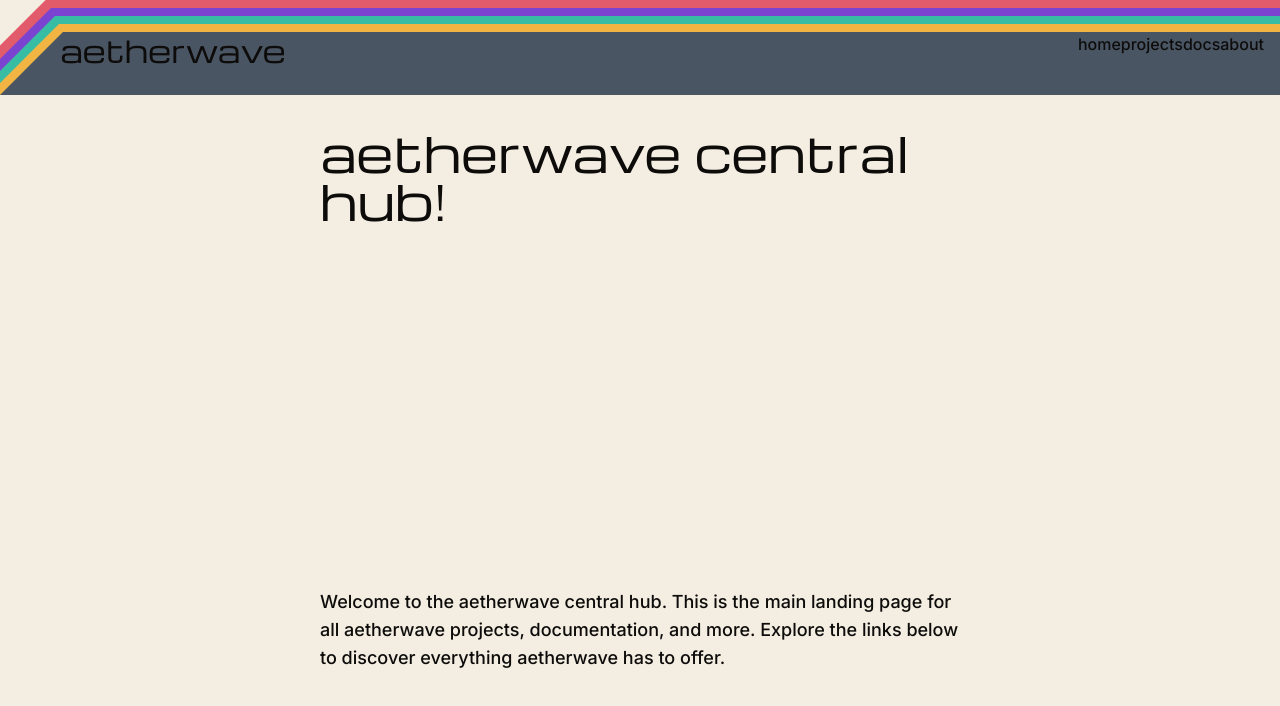
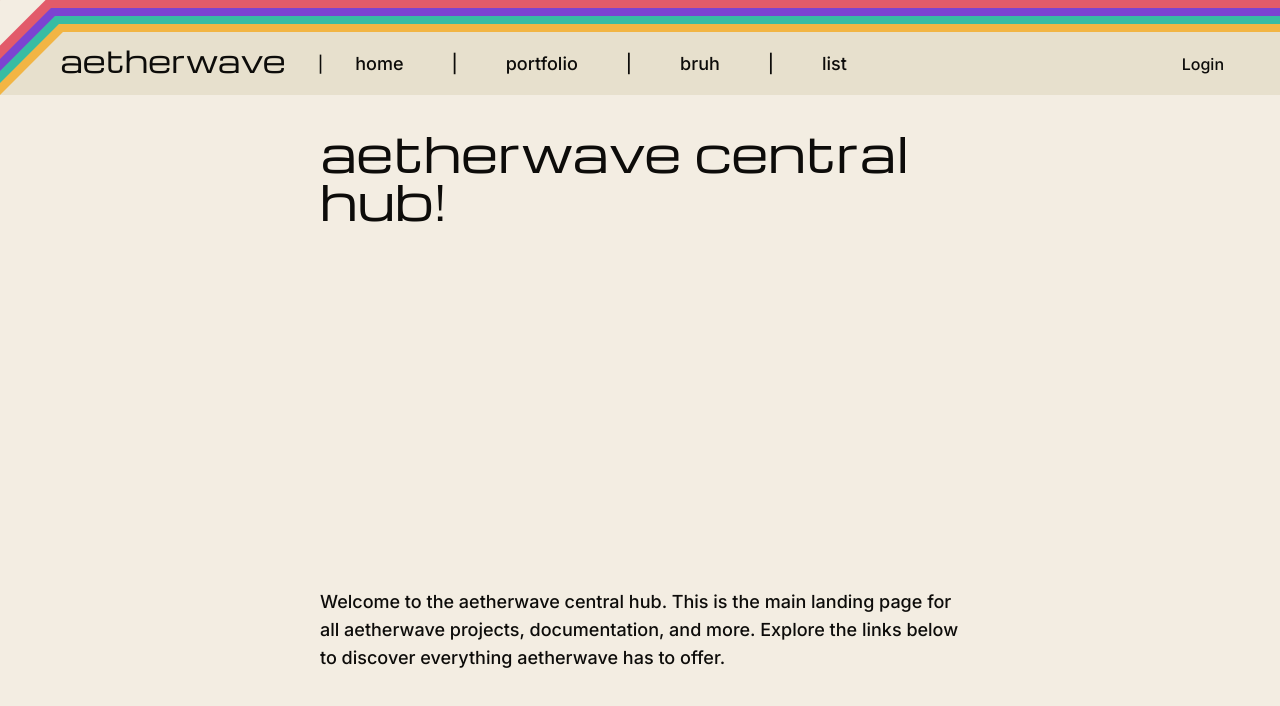
Before and after one commit to etherOnGitHub/aetherport, a Next.js app in the folder apps/web/: page / in a window 1280 px wide. Shown: the top 706 px of the page. Built offline with nearby package versions, Linux system fonts and the light colour scheme.

Commit message:
add: navbar with basic styling

```diff
--- a/apps/web/src/app/globals.css
+++ b/apps/web/src/app/globals.css
@@ -4,7 +4,7 @@
   /* contrast */
   --bg: #F3EDE2;
   --fg: #0d0c0a;
-  --cont1: #4A5564;
+  --cont1: #e7e0cd;
   /* main colours */
   --bar-red: #e25b6a;
   --bar-amber: #f2b544;
@@ -19,6 +19,7 @@
   :root {
     --bg: #0d0c0a;
     --fg: #F3EDE2;
+    --cont1: #11111a;
   }
 }
 
@@ -52,6 +53,10 @@ h6,
   font-family: var(--font-michroma), sans-serif;
 }
 
+nav span {
+  font-family: var(--font-michroma);
+}
+
 nav {
   background-color: var(--cont1);
 }
--- a/apps/web/src/app/layout.tsx
+++ b/apps/web/src/app/layout.tsx
@@ -31,7 +31,7 @@ export default function RootLayout({
                 className={`${michroma.variable} ${inter.variable} antialiased`}
             >
                 {/* { NAVBAR } */}
-                <div className="relative h-0 overflow-visible w-full top-0 left-0">
+                <div className="relative flex h-0 overflow-visible w-full top-0 left-0">
                     <div className="absolute h-2 w-full bg-(--bar-red) barIndexRed top-0 overflow-visible"></div>
                     <div className="absolute h-2 w-full bg-(--bar-purple) barIndexPurple top-2 overflow-visible"></div>
                     <div className="absolute h-2 w-full bg-(--bar-teal) barIndexTeal top-4 overflow-visible"></div>
@@ -40,18 +40,36 @@ export default function RootLayout({
                     <div className="absolute h-4 w-full bg-(--bar-red) translate-1 rotatedNavBar barIndexRed overflow-visible top-0"></div>
                     <div className="absolute h-4 w-full bg-(--bar-purple) translate-2 rotatedNavBar barIndexPurple overflow-visible top-1"></div>
                     <div className="absolute h-4 w-full bg-(--bar-teal) translate-3 rotatedNavBar barIndexTeal overflow-visible top-2"></div>
-                    <div className="absolute h-4 w-full bg-(--bar-amber) translate-4 rotatedNavBar barIndexAmber overflow-visible top-3"></div>
+                    <div className="absolute h-4 w-full bg-(--bar-amber) translate-4 rotatedNavBar barIndexAmber overflow-visible top-3 "></div>
 
-                    <nav className="absolute flex text-center justify-stretch h-[63px] px-4 gap-4 mt-8 pl-15 w-full">
+                    <nav className="absolute flex h-[63px] px-4 gap-4 mt-8 pl-15 w-full justify-between ">
                         {/* navbar title and pic */}
-                        <h1 className="text-3xl">aetherwave</h1>
-                        <div className="grow"></div>
-                        <li className="list-none ">
-                            <a href="">home</a>
-                            <a href="">projects</a>
-                            <a href="">docs</a>
-                            <a href="">about</a>
-                        </li>
+                        <div className="flex items-center flex-2">
+                            <span className="flex mr-2 -translate-y-1 text-3xl">
+                                aetherwave
+                            </span>
+                            <div className="ml-6 mr-6">|</div>
+                            <ul className="flex flex-row gap-6 ml-2 text-lg">
+                                <li>
+                                    <a href="">home</a>
+                                </li>
+                                <div className="ml-6 mr-6">|</div>
+                                <li>
+                                    <a href="">portfolio</a>
+                                </li>
+                                <div className="ml-6 mr-6">|</div>
+                                <li>
+                                    <a href="">bruh</a>
+                                </li>
+                                <div className="ml-6 mr-6">|</div>
+                                <li>
+                                    <a href="">list</a>
+                                </li>
+                            </ul>
+                        </div>
+                        <div className="flex-end items-center flex mr-10">
+                            <a href="">Login</a>
+                        </div>
                     </nav>
                 </div>
                 {children}
```
